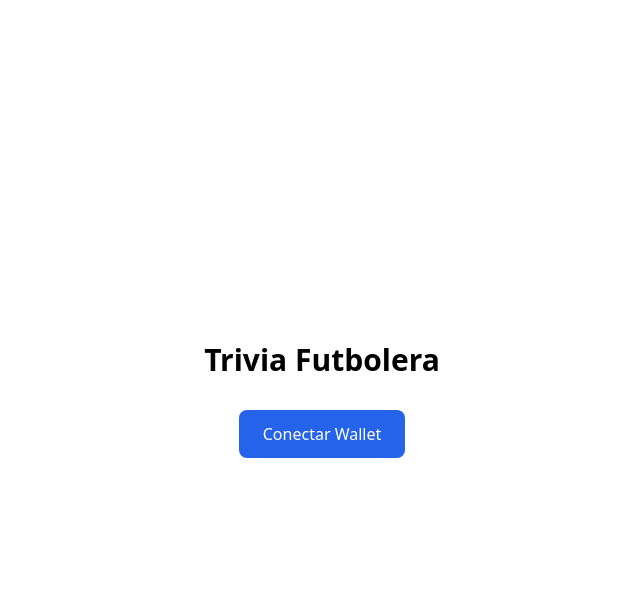
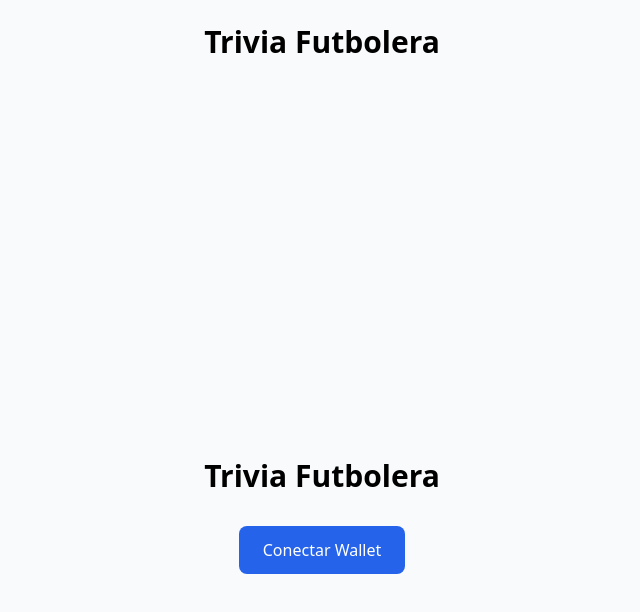
Before and after one commit to garciavargas/tribia, a Next.js app: page / in a window 1280 px wide. Shown: the top 612 px of the page, without its empty margins (318-958 px from the left). Built offline with nearby package versions, Linux system fonts and the light colour scheme; no server answers; what @worldcoin/minikit-js would draw is missing.

Commit message:
Simplify home: 3 buttons, only ConnectWallet functional

```diff
--- a/app/page.tsx
+++ b/app/page.tsx
@@ -1,11 +1,8 @@
 'use client';
 
 import { useState } from 'react';
-import { MiniKit } from '@worldcoin/minikit-js';
 import ConnectWallet from '../components/ConnectWallet';
 import Header from '../components/Header';
-import ClaimReward from '../components/ClaimReward';
-import PayButton from '../components/PayButton';
 
 export default function Home() {
   const [wallet, setWallet] = useState('');
@@ -14,22 +11,27 @@ export default function Home() {
     setWallet(address);
   };
 
-  if (!wallet) {
-    return <ConnectWallet onWalletConnected={handleWalletConnected} />;
-  }
+  return (
+    <div className="min-h-screen bg-gray-50 flex flex-col items-center justify-center gap-6 p-6">
+      <h1 className="text-3xl font-bold mb-8">Trivia Futbolera</h1>
 
-  return (
-    <div className="min-h-screen bg-gray-50">
-      <Header walletAddress={wallet} />
+      {!wallet ? (
+        <ConnectWallet onWalletConnected={handleWalletConnected} />
+      ) : (
+        <>
+          <Header walletAddress={wallet} />
 
-      <main className="max-w-4xl mx-auto p-6">
-        <div className="flex justify-center gap-4 mb-6">
-          <PayButton walletAddress={wallet} />
-        </div>
-        <div className="grid gap-6">
-          <ClaimReward walletAddress={wallet} />
-        </div>
-      </main>
+          <div className="flex flex-col gap-4 mt-8">
+            <button className="px-8 py-3 bg-blue-600 text-white rounded-lg font-semibold hover:bg-blue-700">
+              Pagar 1 WLD
+            </button>
+
+            <button className="px-8 py-3 bg-green-600 text-white rounded-lg font-semibold hover:bg-green-700">
+              Reclamar
+            </button>
+          </div>
+        </>
+      )}
     </div>
   );
 }
```
